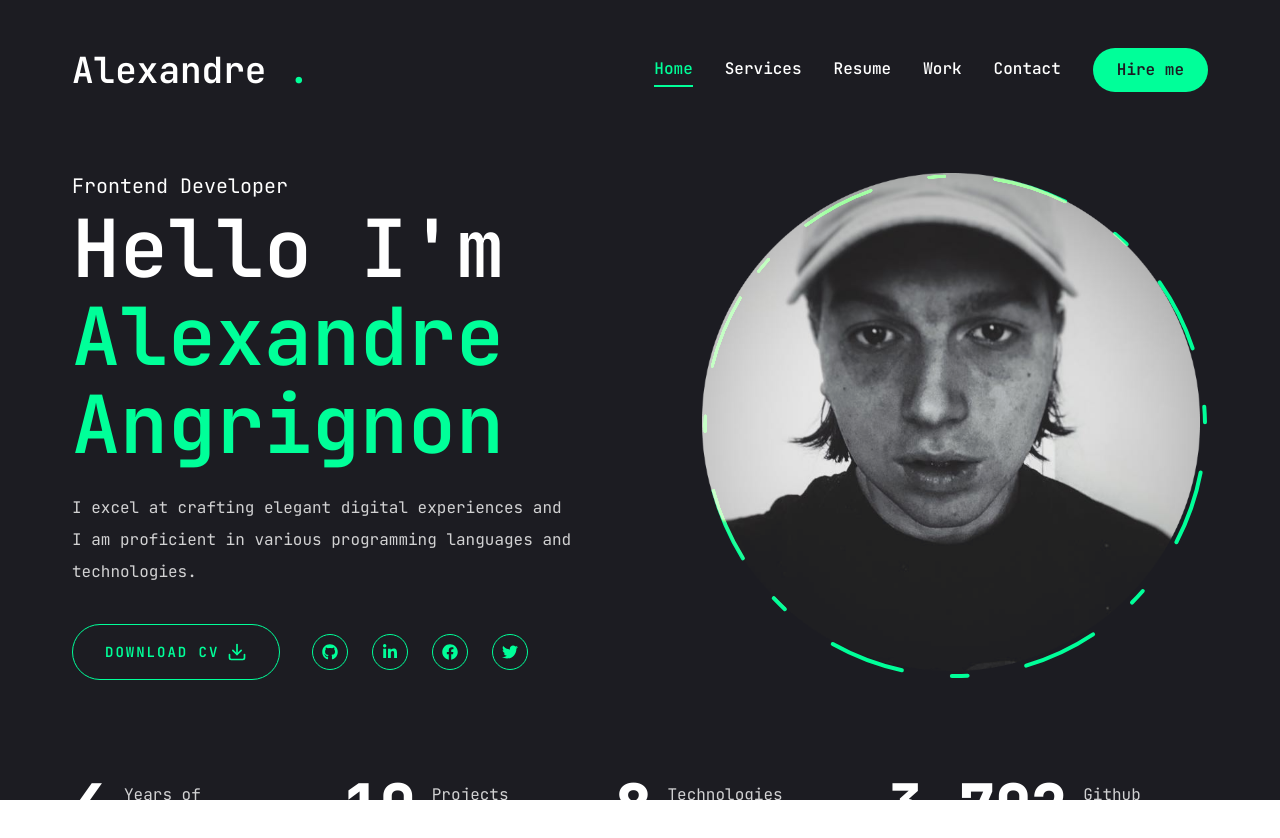
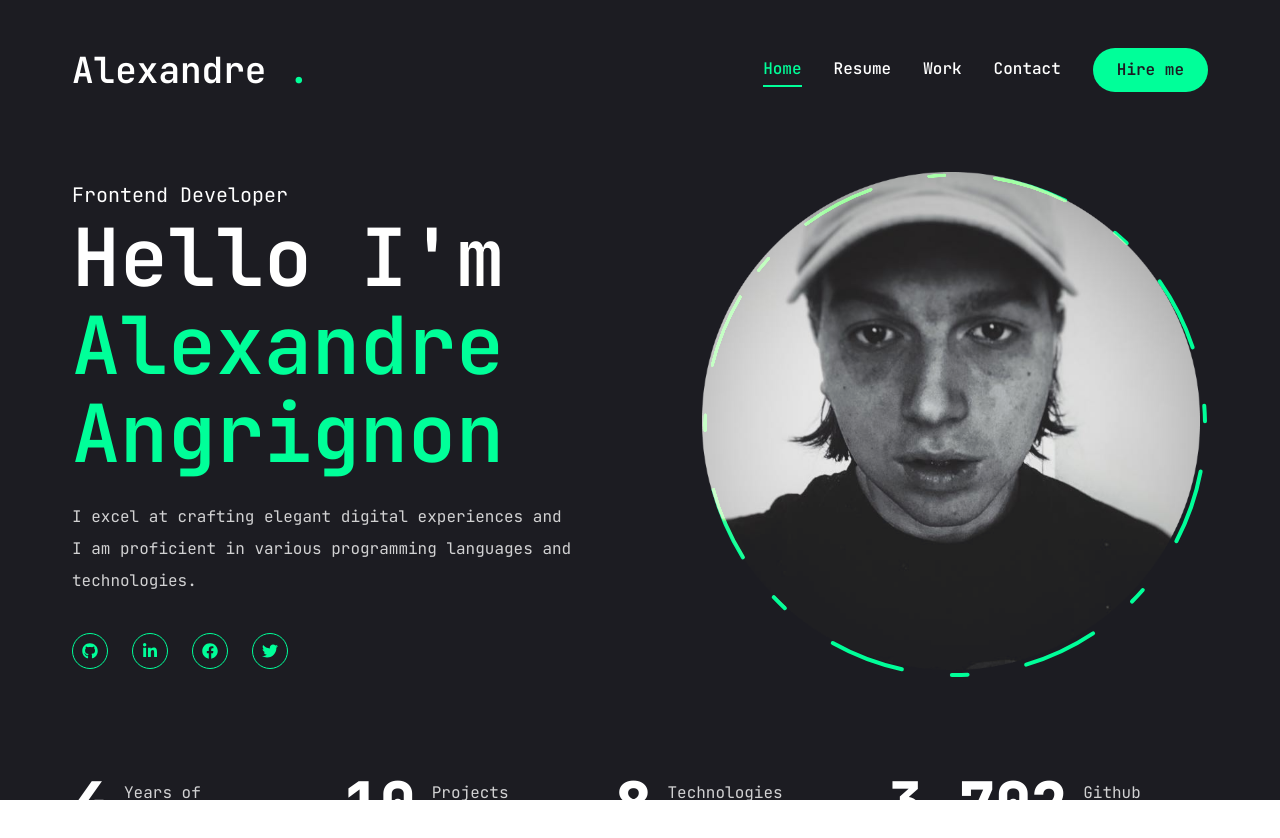
Before and after one commit to alexangria1992/portfolio_website, a Next.js app: page / in a window 1280 px wide. Shown: the top 838 px of the page. Built offline with nearby package versions, Linux system fonts and the light colour scheme.

Commit message:
Added links to projects

```diff
--- a/app/page.jsx
+++ b/app/page.jsx
@@ -23,14 +23,6 @@ const Home = () => {
             </p>
             {/* btn and socials */}
             <div className='flex flex-col xl:flex-row items-center gap-8'>
-              <Button
-                variant='outline'
-                size='lg'
-                className='uppercase flex items-center gap-2'
-              >
-                <span>Download CV</span>
-                <FiDownload className='text-xl' />
-              </Button>
               <div className='mb-8 xl:mb-0'>
                 <Social
                   containerStyles='flex gap-6'
--- a/app/work/page.jsx
+++ b/app/work/page.jsx
@@ -25,8 +25,8 @@ const projects = [
       'A gym website created with nextjs, framer-motion and tailwindcss',
     stack: [{ name: 'NextJs' }, { name: 'TailwindCss' }],
     image: '/assets/work/thumb1.png',
-    live: '',
-    github: '',
+    live: 'https://fit-physique-website-degw.vercel.app/',
+    github: 'https://github.com/alexangria1992/fitPhysique-Website',
   },
   {
     num: '02',
@@ -35,8 +35,8 @@ const projects = [
     description: 'A modern landing page created with ReactJs and tailwindcss',
     stack: [{ name: 'ReactJs' }, { name: 'TailwindCss' }],
     image: '/assets/work/thumb2.png',
-    live: '',
-    github: '',
+    live: 'https://brainwave-website-nu.vercel.app/',
+    github: 'https://github.com/alexangria1992/brainwave-website',
   },
   {
     num: '03',
@@ -102,7 +102,7 @@ const Work = () => {
               {/* buttons */}
               <div className='flex items-center gap-4'>
                 {/* live project button */}
-                <Link href={project.live}>
+                <Link href={project.live} target='_blank'>
                   <TooltipProvider delayDuration={100}>
                     <Tooltip>
                       <TooltipTrigger className='w-[70px] h-[70px] rounded-full bg-white/5 flex justify-center items-center group'>
@@ -116,7 +116,7 @@ const Work = () => {
                 </Link>
                 {/* github project button */}
 
-                <Link href={project.github}>
+                <Link href={project.github} target='_blank'>
                   <TooltipProvider delayDuration={100}>
                     <Tooltip>
                       <TooltipTrigger className='w-[70px] h-[70px] rounded-full bg-white/5 flex justify-center items-center group'>
--- a/components/MobileNav.jsx
+++ b/components/MobileNav.jsx
@@ -10,10 +10,7 @@ const links = [
     name: 'home',
     path: '/',
   },
-  {
-    name: 'services',
-    path: '/services',
-  },
+
   {
     name: 'resume',
     path: '/resume',
--- a/components/Nav.jsx
+++ b/components/Nav.jsx
@@ -8,10 +8,7 @@ const links = [
     name: 'home',
     path: '/',
   },
-  {
-    name: 'services',
-    path: '/services',
-  },
+
   {
     name: 'resume',
     path: '/resume',
--- a/next.config.mjs
+++ b/next.config.mjs
@@ -1,4 +1,8 @@
 /** @type {import('next').NextConfig} */
-const nextConfig = {};
+const nextConfig = {
+  eslint: {
+    ignoreDuringBuilds: true,
+  },
+};
 
 export default nextConfig;
```
